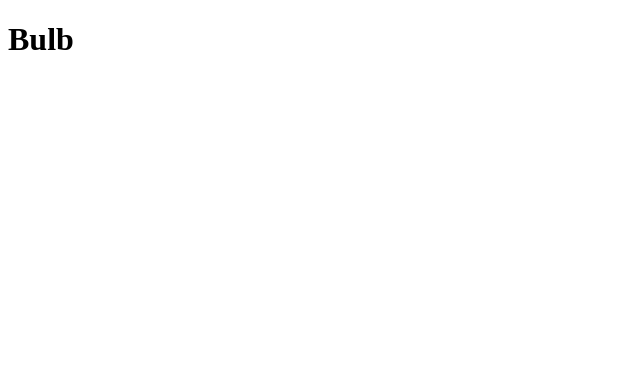
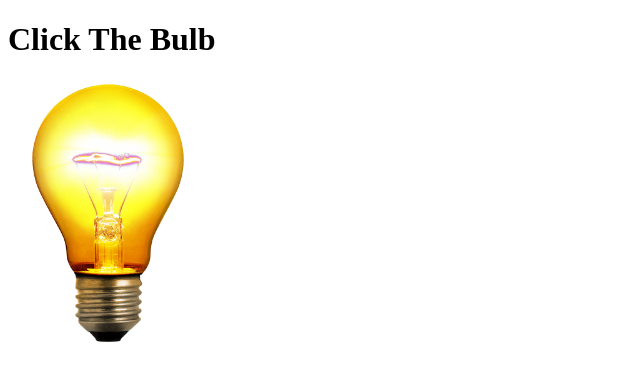
Before and after one commit to FahadwebD/light_hub, a plain HTML site: page index.html in a window 1280 px wide. Shown: the whole page, without its empty margins (0-640 px from the left). Drawn offline with Linux system fonts and the light colour scheme.

Commit message:
finished task 1

```diff
--- a/app.js
+++ b/app.js
@@ -1 +1,12 @@
-console.log('connected')
+
+var type='off'
+function lightOn (){
+    if (type == 'on'){
+        type = 'off';
+    }
+    else{
+        type ='on';
+    }
+    document.getElementById('img').src='image/'+type+'.png';
+    document.getElementById('img').value=type;
+}
--- a/index.html
+++ b/index.html
@@ -7,8 +7,13 @@
     <title>Light Bulb</title>
 </head>
 <body>
-    <h1>Bulb</h1>
+    <h1>Click The Bulb</h1>
 
-    <script src="app.js"></script>
+
+    <img type="button" value="off" onclick="lightOn()" id="img" src="image/on.png"  width="200px">
+
+
+
+<script src="app.js"></script>
 </body>
 </html>
```
Also changed, not shown: image/off.png (added), image/on.png (added), style.css (added).
